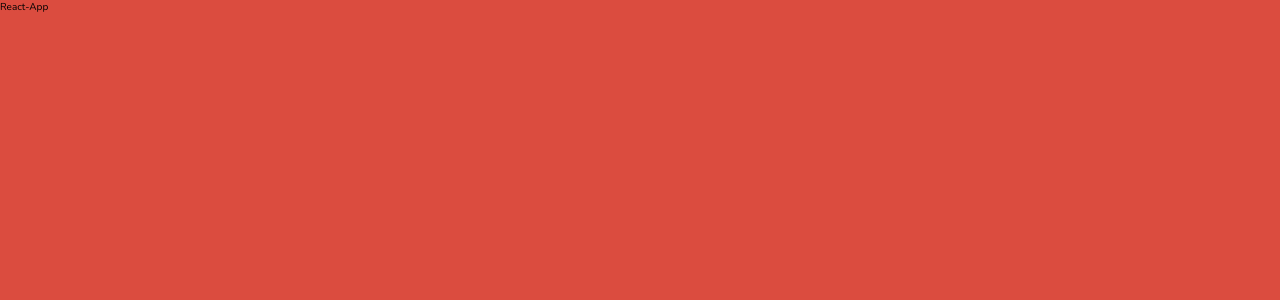
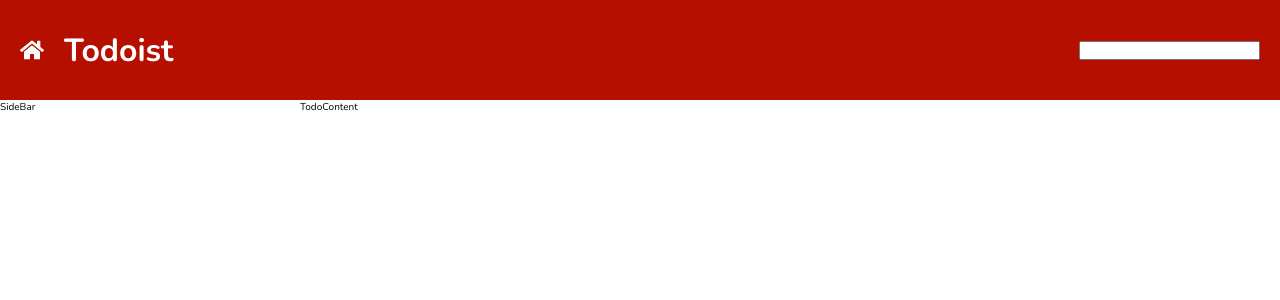
Before and after one commit to inferizer/cc15-todolist, a React (Create React App) app: page / in a window 1280 px wide. Shown: the top 300 px of the page. Built offline with nearby package versions, Linux system fonts and the light colour scheme.

Commit message:
refactor:Header

```diff
--- a/package.json
+++ b/package.json
@@ -5,6 +5,7 @@
   "dependencies": {
     "react": "^18.2.0",
     "react-dom": "^18.2.0",
+    "react-icons": "^4.10.1",
     "react-scripts": "5.0.1",
     "sass": "^1.66.1"
   },
--- a/src/App.js
+++ b/src/App.js
@@ -1,5 +1,17 @@
+import "./App.scss";
+import "./Header.scss";
+import Header from "./Header";
+
 function App() {
-  return <div>React-App</div>;
+  return (
+    <div className="todo">
+      <div className="todo__header">
+        <Header />
+      </div>
+      <div className="todo__sidebar">SideBar</div>
+      <div className="todo__content">TodoContent</div>
+    </div>
+  );
 }
 
 export default App;
--- /dev/null
+++ b/src/App.scss
@@ -0,0 +1,31 @@
+@import './index.scss';
+$header-height: 100px;
+$sidebar-width: 300px;
+
+.todo{
+    display: grid;
+    grid-template-rows: $header-height calc(100vh - $header-height);  //ค.สูงแถว1 ,ค.สูงที่เหลือ - 60
+    grid-template-columns: $sidebar-width calc(100vw - $sidebar-width);
+
+
+&__header{
+    grid-column: 1/3;
+    grid-row: 1/2;
+}
+
+&__sidebar{
+    // grid-row-start: 2;
+    // grid-row-end: -1;
+    // grid-column-start: 1;
+    // grid-column-end: 2;
+    grid-row: 2/-1;
+    grid-column: 1/2; //2 or span 1
+}
+
+&__content{
+    grid-row-start: 2;
+    grid-row-end: -1;
+    grid-column-start: 2;
+    grid-column-end: -1;
+}
+}
--- /dev/null
+++ b/src/Header.jsx
@@ -0,0 +1,18 @@
+import { FaHome } from "react-icons/fa";
+
+function Header () {
+    return (
+        <header className="header">
+          <div className="header__logo">
+            <FaHome />
+          </div>
+          <div className="header__text">
+            <h1>Todoist</h1>
+          </div>
+          <div className="header__search"></div>
+          <input />
+        </header>
+    )
+}
+
+export default Header;
--- /dev/null
+++ b/src/Header.scss
@@ -0,0 +1,25 @@
+@import './index.scss';
+.header {
+    display: flex;
+    align-items: center;
+    gap: 20px;
+
+    background-color: $primary;
+    height: $header-height;
+    padding: 5px 20px;
+
+    &__logo {
+        display: flex;
+        font-size: 2.4rem;
+        color: $white;
+    }
+
+    &__text {
+        font-size: 1.6rem;
+        flex: 1;
+        color: $white;
+    }
+    &__search {
+        min-width: 300px;
+    }
+}
--- a/src/index.scss
+++ b/src/index.scss
@@ -1,11 +1,13 @@
 // TYPOGRAPHY
 @import url('https://fonts.googleapis.com/css2?family=Nunito:wght@200;300;400;500;600;700;800;900&family=Source+Sans+Pro:wght@400;600;700&display=swap');
 
-// CSS-Variable
-$primary: #db4c3f;
+// CSS-Variable Global
+$primary: #b60f00;
 $grey-light: #eaeaea;
 $grey-dark: #808080;
 $white: #fff;
+$header-height: 100px;
+$sidebar-width: 300px;
 
 // GLOBAL RESET
 *,
@@ -21,7 +23,7 @@
 }
 
 body {
-    background-color: $primary;
+    // background-color: $primary;
     box-sizing: border-box;
     font-family: 'Nunito', -apple-system, BlinkMacSystemFont, 'Segoe UI', 'Roboto', 'Oxygen', 'Ubuntu',
         'Cantarell', 'Fira Sans', 'Droid Sans', 'Helvetica Neue', sans-serif;
```
Also changed, not shown: 2 other files (tests, documents, lock files or other folders).
